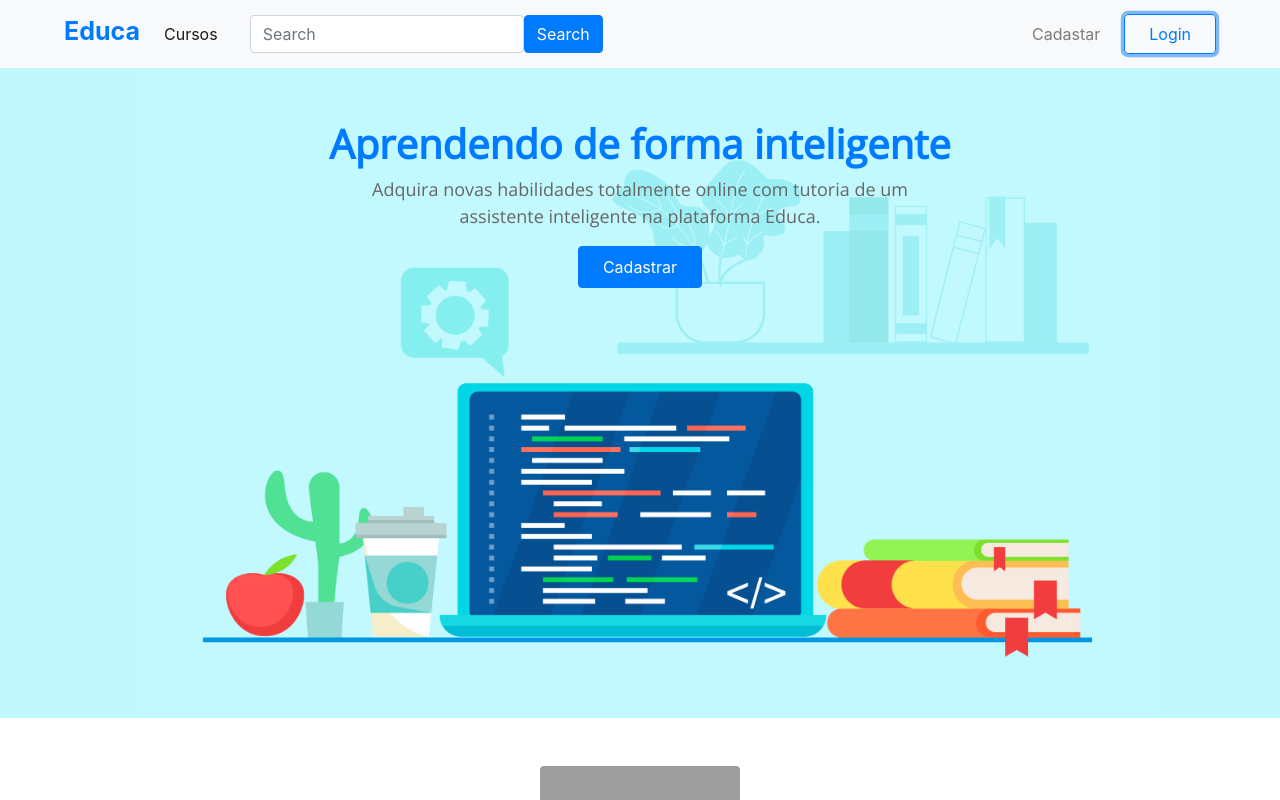
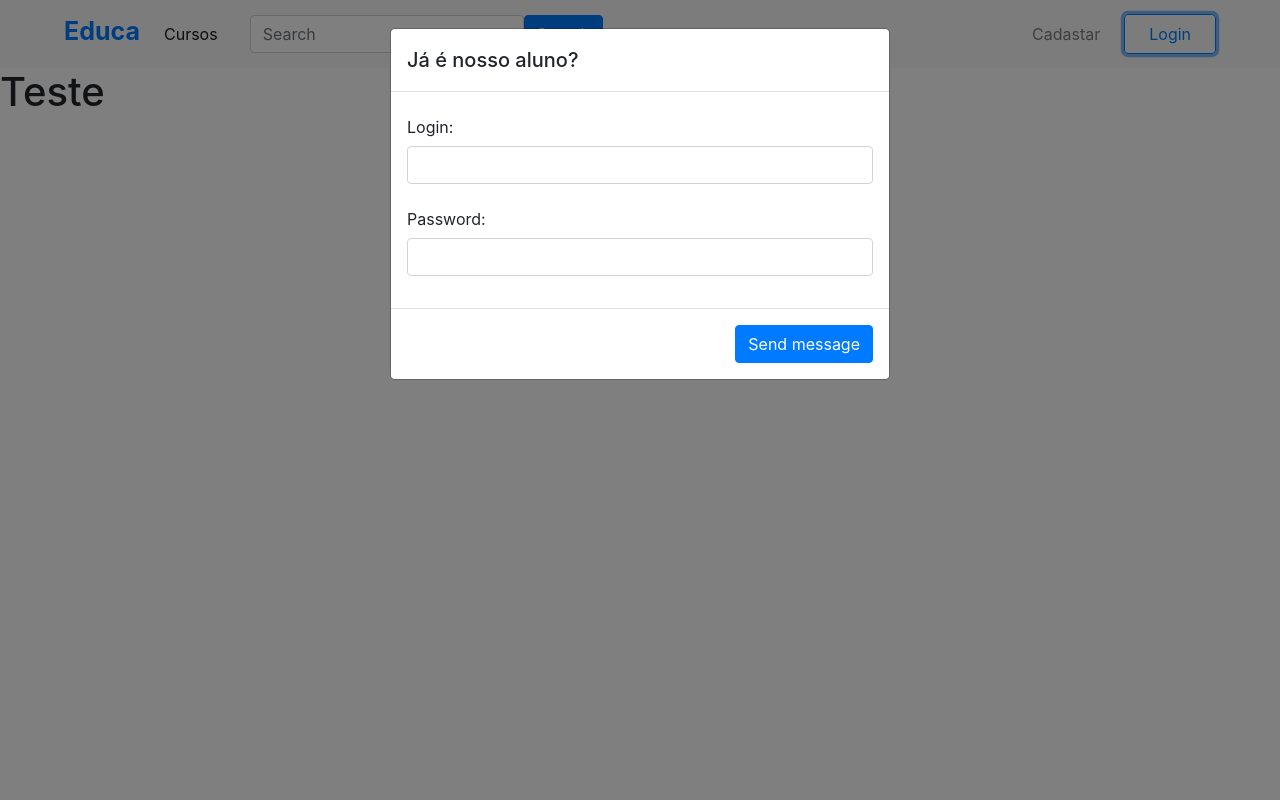
Before and after one commit to arthurxavier/educa-web-old, a React (Create React App) app: page /login in a window 1280 px wide. Both pictures are taken after a click on the button "Login". Shown: the top 800 px of the page. Built offline with nearby package versions, Linux system fonts and the light colour scheme; grey boxes are pictures that could not be loaded.

Commit message:
Organização de rotas login via header

```diff
--- a/src/App.js
+++ b/src/App.js
@@ -1,12 +1,12 @@
 import React from "react";
 import Header from './components/Header/header';
 import Footer from './components/Footer/footer';
-import Home from './pages/Home/home';
+import Routes from './routes';
 
 const App = () => (
   <div className="App">
     <Header/>
-    <Home/>
+    <Routes/>
     <Footer/>
   </div>
   );
--- a/src/components/Card/card.js
+++ b/src/components/Card/card.js
@@ -8,7 +8,7 @@ const Card = () => (
     <div className="card-body">
       <h4 className="card-title">Java Script</h4>
       <p className="card-text">Programando na linguagem da web</p>
-      <a href="#" className="btn card-button">Acessar</a>
+      <a href="login" className="btn card-button">Acessar</a>
     </div>
   </div>
 );
--- a/src/components/Header/header.js
+++ b/src/components/Header/header.js
@@ -1,11 +1,11 @@
-import React from "react";
+import React, { Component } from "react";
 
 import './header.css'
 
 function Header() {
     return (
       <nav className="navbar navbar-expand-lg navbar-light bg-light ">
-      <a className="educa-title navbar-brand text-primary mb-1 ml-5" href="#">Educa</a>
+        <a className="educa-title navbar-brand text-primary mb-1 ml-5" href="/">Educa</a>
         <button className="navbar-toggler" type="button" data-toggle="collapse" data-target="#navbarNavAltMarkup" aria-controls="navbarNavAltMarkup" aria-expanded="false" aria-label="Toggle navigation">
           <span className="navbar-toggler-icon"></span>
         </button>
@@ -20,8 +20,8 @@ function Header() {
         </div>
         <div className="collapse navbar-collapse justify-content-end mr-5" id="navbarNavAltMarkup">
           <div className="navbar-nav">
-          <a className="nav-item nav-link mr-3" href="#">Cadastar</a>
-          <button type="button" class="btn btn-outline-primary pl-4 pr-4">Login</button>
+            <a className="nav-item nav-link mr-3" href="/">Cadastar</a>
+            <button type="button" className="btn btn-outline-primary pl-4 pr-4" data-toggle="modal" data-target="#loginModal">Login</button>
           </div>
         </div>
       </nav>
--- /dev/null
+++ b/src/pages/login/login.js
@@ -0,0 +1,47 @@
+import React, { Component } from "react";
+import Presenter from "../../components/Presenter/presenter";
+import Institutions from "./../../components/Institutions/institutions";
+import Highlights from "./../../components/Highlights/highlights";
+
+export default class Login extends Component{
+
+  login = () => {
+    console.log('teste');
+    // recipient-password == 123456 && recipiente-name === arthur
+    //   router to courses
+    // senao
+    //   modal falha login
+    // end
+  }
+
+  render(){
+    return (
+      <div className="Login">
+        <div className="modal fade" id="loginModal" role="dialog" aria-labelledby="exampleModalLabel" aria-hidden="true">
+          <div className="modal-dialog" role="document">
+            <div className="modal-content">
+              <div className="modal-header">
+                <h5 className="modal-title" id="exampleModalLabel">Já é nosso aluno?</h5>
+              </div>
+              <div className="modal-body">
+                <form>
+                  <div className="form-group">
+                    <label className="col-form-label">Login:</label>
+                    <input type="text" className="form-control" id="recipient-name"/>
+                  </div>
+                  <div className="form-group">
+                    <label className="col-form-label">Password:</label>
+                    <input type="text" className="form-control" id="recipient-password"/>
+                  </div>
+                </form>
+              </div>
+              <div className="modal-footer">
+                <button type="button" className="btn btn-primary" onClick={this.login}>Send message</button>
+              </div>
+            </div>
+          </div>
+        </div>
+      </div>
+    );
+  }
+}
--- /dev/null
+++ b/src/pages/main/main.js
@@ -0,0 +1,17 @@
+import React, { Component } from "react";
+import { Link } from "react-router-dom";
+
+import Home from './../home/home';
+import Header from './../../components/Header/header';
+import Login from './../login/login';
+
+export default class Main extends Component {
+  render() {
+    return (
+      <div className="Main">
+        <Home/>
+        <Login/>
+      </div>
+    );
+  }
+}
--- a/src/router.js
+++ b/src/routes.js
@@ -2,12 +2,14 @@ import React from "react";
 
 import { BrowserRouter, Switch, Route} from 'react-router-dom';
 
-import Home from './pages/Home/home';
+import Login from "./pages/login/login";
+import Main from './pages/main/main';
 
 const Routes = () => (
   <BrowserRouter>
     <Switch>
-      <Route exact path='/' component={Home} />
+      <Route exact path='/' component={Main} />
+      <Route path='/login' component={Login} />
     </Switch>
   </BrowserRouter>
 );
```
Lines whose indentation alone changed are shown as unchanged.
